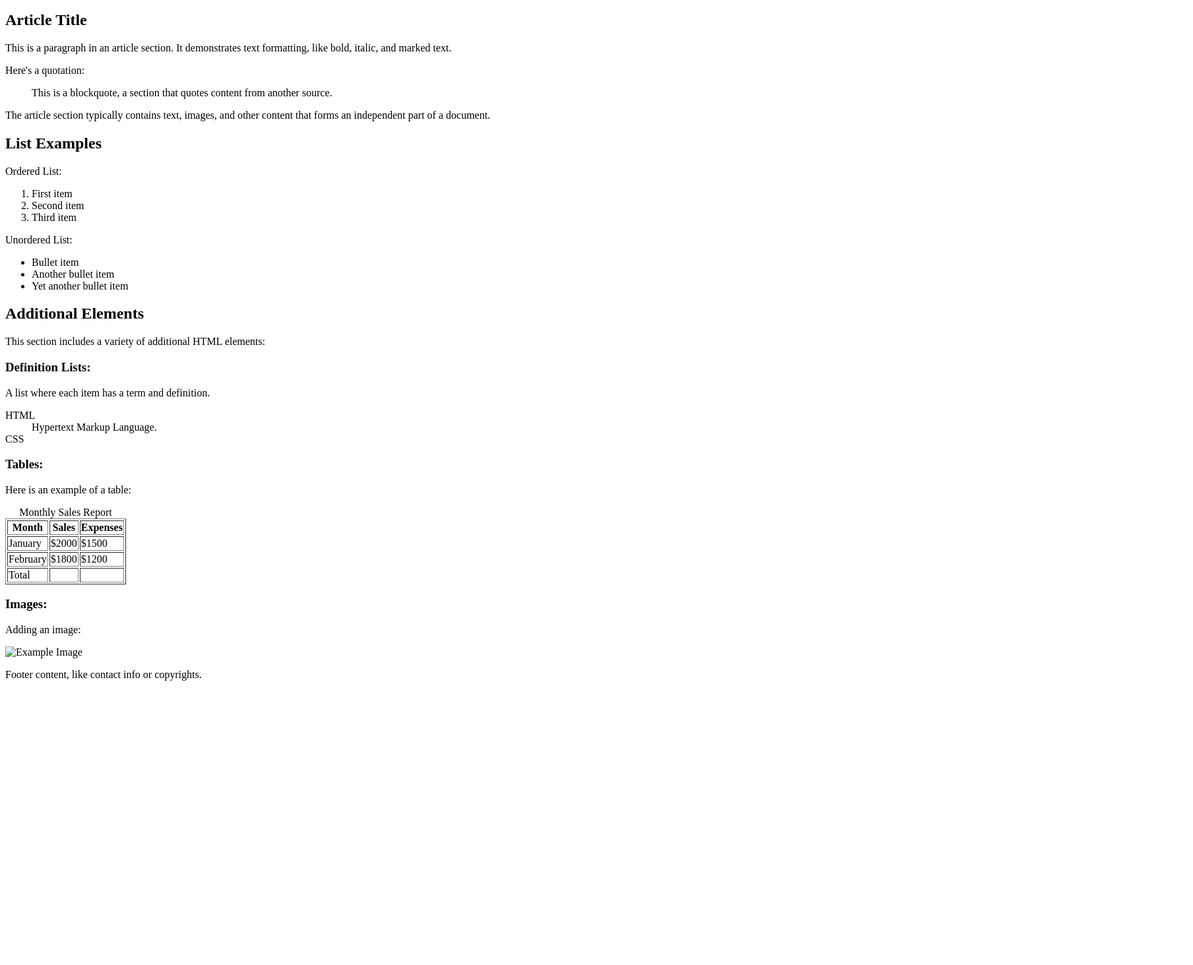
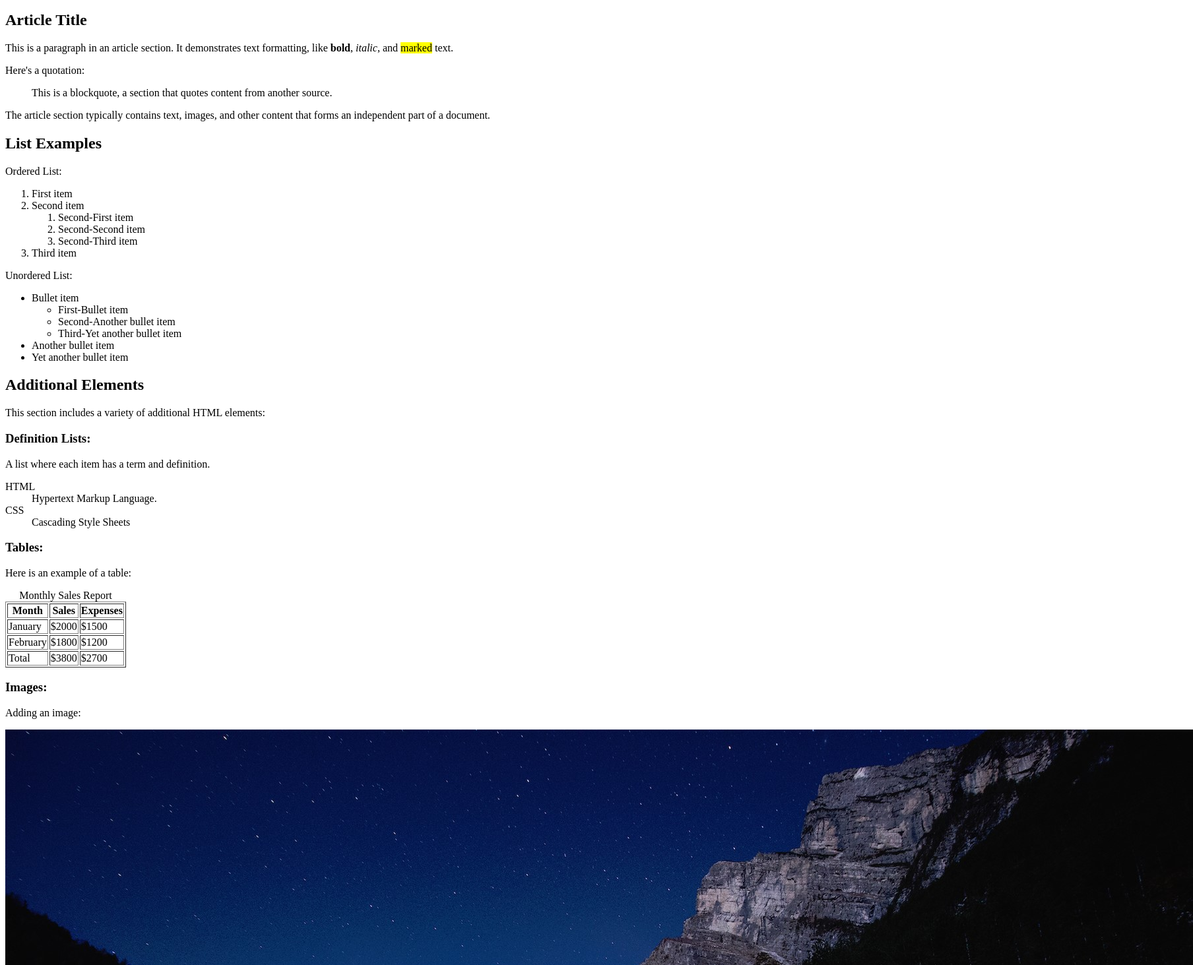
Before and after one commit to Farhan-Abbas/Lab2, a plain HTML site: page news.html in a window 1280 px wide. Shown: the part 137-1600 px from the top of the page at 66% size, 1808 px wide, since content can reach past the window. Before the commit the page ends 1185 px from the top, so only its background shows below. Drawn offline with Linux system fonts and the light colour scheme.

Commit message:
fixed some issues in news.html as per the lab2 outline.

```diff
--- a/news.html
+++ b/news.html
@@ -12,6 +12,22 @@ Description : A simple HTML file.
 	<head>
 		<title>Comprehensive HTML Page</title>
 		<!--Copy and paste remaining tags of the head section from images.html file.-->
+		<title>Image Demonstration</title>
+		<meta charset=" UTF -8" />
+		<meta
+			name=" description "
+			content=" An HTML example with img tags"
+		/>
+		<meta
+			name=" keywords "
+			content=" HTML , Web Development , Example ,img"
+		/>
+		<meta name=" author " content=" Your Name " />
+		<link
+			rel=" shortcut icon "
+			href=" favicon .ico "
+			type=" image /x- icon"
+		/>
 	</head>
 	<body>
 		<header>
@@ -32,7 +48,7 @@ Description : A simple HTML file.
 
 				<p>
 					This is a paragraph in an article section. It demonstrates text
-					formatting, like bold, italic, and marked text.
+					formatting, like <b>bold</b>, <i>italic</i>, and <mark>marked</mark> text.
 				</p>
 				<!-- To emphasize specific words in the paragraph, apply appropriate HTML tags:
 			<strong> or <b> for bold text,
@@ -59,12 +75,22 @@ Description : A simple HTML file.
 				<li>First item</li>
 				<li>Second item</li>
 				<!--Make a sub-ordered list here-->
+                <ol>
+                    <li>Second-First item</li>
+                    <li>Second-Second item</li>
+                    <li>Second-Third item</li>
+                </ol>
 				<li>Third item</li>
 			</ol>
 			<p>Unordered List:</p>
 			<ul>
 				<li>Bullet item</li>
 				<!--Make a sub-unordered list here-->
+                <ul>
+                    <li>First-Bullet item</li>
+                    <li>Second-Another bullet item</li>
+                    <li>Third-Yet another bullet item</li>
+                </ul>
 				<li>Another bullet item</li>
 				<li>Yet another bullet item</li>
 			</ul>
@@ -80,7 +106,7 @@ Description : A simple HTML file.
 				<dt>HTML</dt>
 				<dd>Hypertext Markup Language.</dd>
 				<dt>CSS</dt>
-				<dd><!--Add CSS definition here--></dd>
+				<dd><!--Add CSS definition here-->Cascading Style Sheets</dd>
 			</dl>
 
 			<h3>Tables:</h3>
@@ -107,26 +133,29 @@ Description : A simple HTML file.
 						<td>$1800</td>
 						<td>$1200</td>
 					</tr>
+
 				</tbody>
 				<tfoot>
 					<tr>
 						<td>Total</td>
-						<td><!--Put column total here--></td>
-						<td><!--Put column total here--></td>
+						<td><!--Put column total here-->$3800</td>
+						<td><!--Put column total here-->$2700</td>
 					</tr>
 				</tfoot>
 			</table>
 
 			<h3>Images:</h3>
 			<p>Adding an image:</p>
-			<img src="example.jpg" alt="Example Image" />
+			<img src="images/example.jpg" alt="Example Image" />
 			<!--Fix addressing issue-->
+
 		</section>
 
 		<footer>
-			<p>Footer content, like contact info or copyrights.</p>
+			<!-- <p>Footer content, like contact info or copyrights.</p> -->
 			<!--Comment out the above p tag and add a new p tag under this comment.
 			The new p tag must contain {Copy right + your names}.-->
+            <p>Copy right Farhan Abbas, Navdeep Jaswal</p>
 		</footer>
 	</body>
 </html>
```
